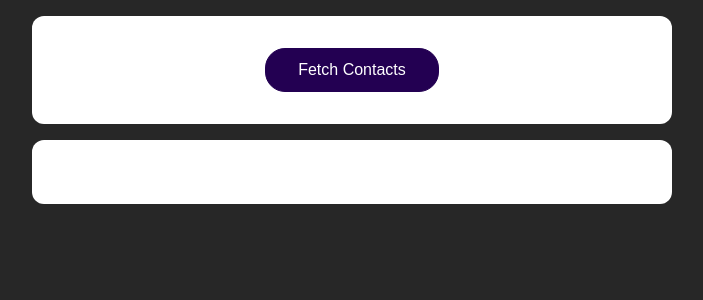
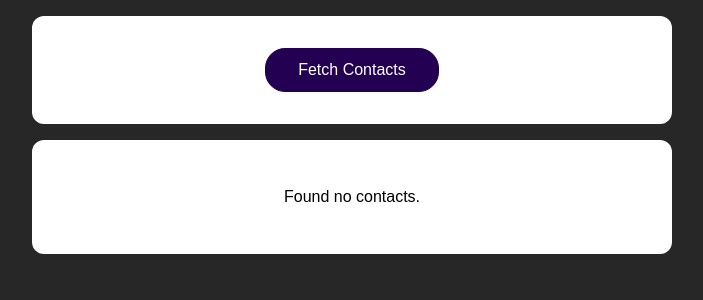
Before and after one commit to railstesh/contacts-frontend, a React (Create React App) app: page / in a window 1280 px wide. Shown: the top 300 px of the page, without its empty margins (288-991 px from the left). Built offline with nearby package versions, Linux system fonts and the light colour scheme.

Commit message:
Handling loading and data states.

```diff
--- a/src/App.js
+++ b/src/App.js
@@ -22,8 +22,11 @@ function App() {
   // ];
 
   const [contacts, setContacts] = useState([]);
+  const [isLoading, setIsloading] = useState(false);
 
   async function fetchContactsHandler(){
+    setIsloading(true);
+
     // for now using firebase database will replace with backend host once backend code is implemented.
     const response = await fetch("https://testing-f9137-default-rtdb.firebaseio.com/contacts.json")
     const data = await response.json();
@@ -31,6 +34,7 @@ function App() {
     let transformedData = []
     for(let key in data){transformedData.push(data[key])}
     setContacts(transformedData);
+    setIsloading(false);
   }
 
   return (
@@ -39,7 +43,9 @@ function App() {
         <button onClick={fetchContactsHandler}>Fetch Contacts</button>
       </section>
       <section>
-        <ContactList contacts={contacts} />
+        {!isLoading && contacts.length > 0 &&< ContactList contacts={contacts} />}
+        {!isLoading && contacts.length === 0 && <p>Found no contacts.</p>}
+        {isLoading && <p>Loading ...</p>}
       </section>
     </React.Fragment>
   );
```
